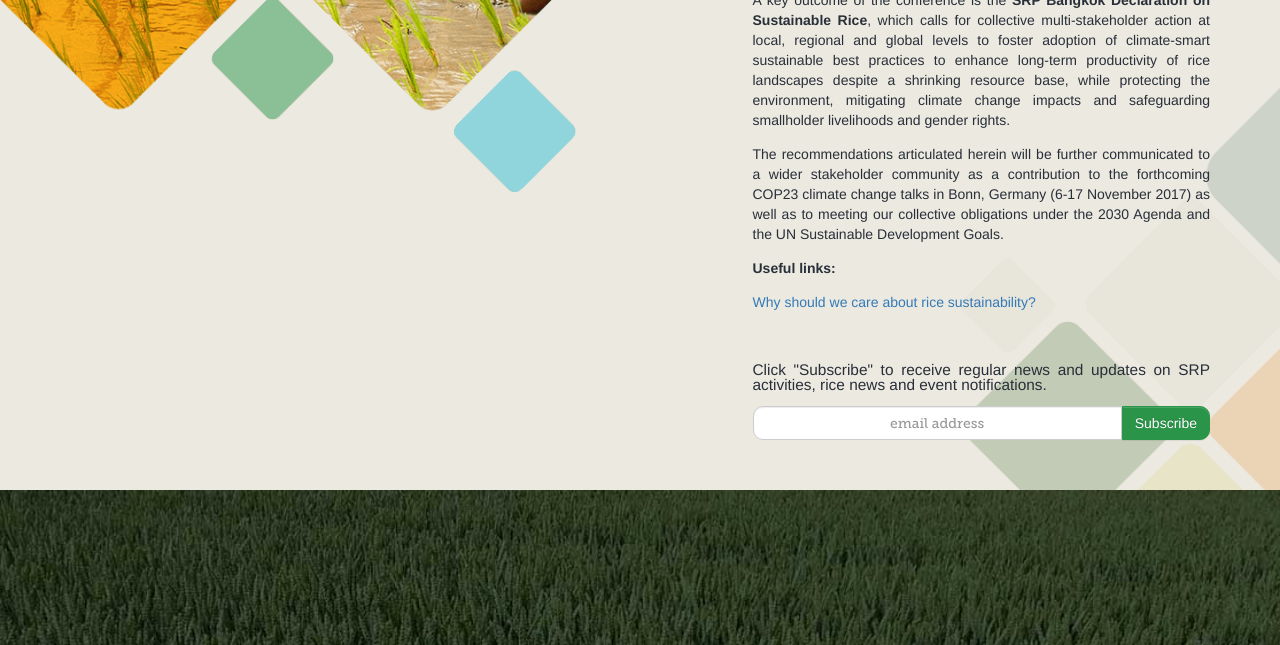
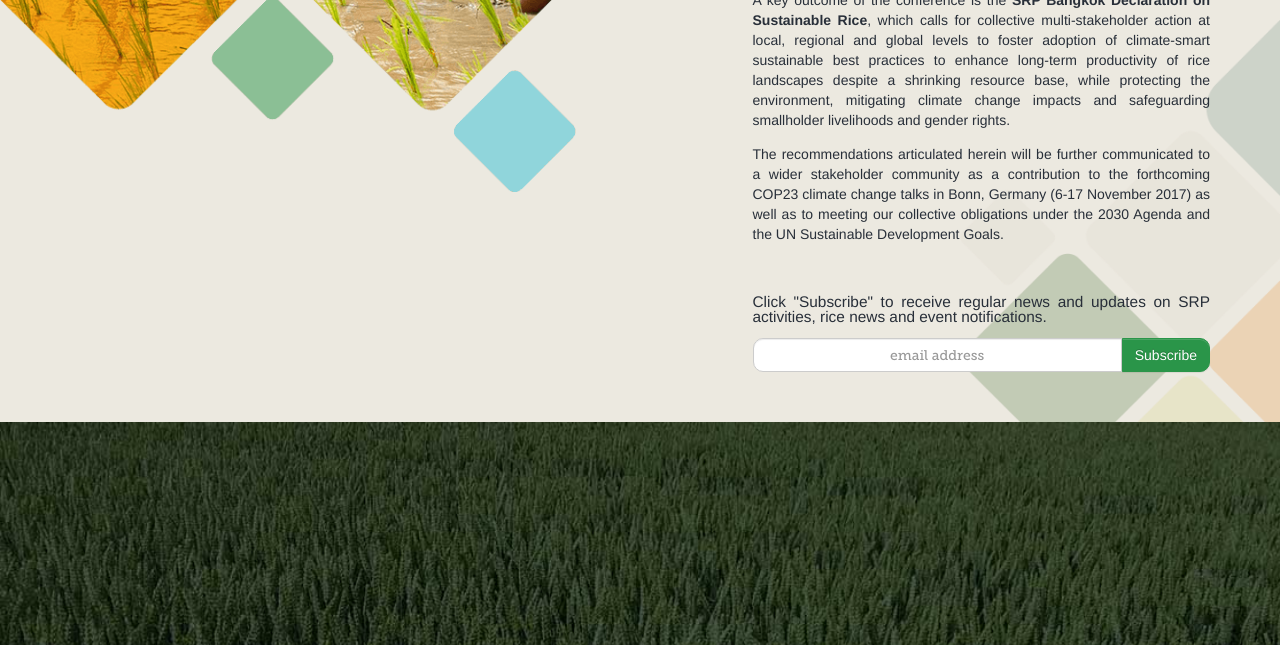
Before and after one commit to sustainablericeplatform/sustainablericeplatform.github.io, a Jekyll site: the page built from index.html, in a window 1280 px wide and 900 px high, scrolled down 951 px, cut to the strip 0-645 px from the top of the window. Built offline with Jekyll 4.4.1, drawn with Linux system fonts in a browser that asks for light colours.

Commit message:
Update index.html

```diff
--- a/index.html
+++ b/index.html
@@ -40,9 +40,9 @@
                 <!--<p>The conference aimed to raise awareness of the critical role of rice in food security, poverty alleviation and climate change in the coming 25 years, to understand the sustainability challenges implicit in covering a projected 25% shortfall in global production by 2050, and to update participants on proven innovative solutions.</p>-->
                 <p>A key outcome of the conference is the <strong>SRP Bangkok Declaration on Sustainable Rice</strong>, which calls for collective multi-stakeholder action at local, regional and global levels to foster adoption of climate-smart sustainable best practices to enhance long-term productivity of rice landscapes despite a shrinking resource base, while protecting the environment, mitigating climate change impacts and safeguarding smallholder livelihoods and gender rights.</p>
                 <p>The recommendations articulated herein will be further communicated to a wider stakeholder community as a contribution to the forthcoming COP23 climate change talks in Bonn, Germany (6-17 November 2017) as well as to meeting our collective obligations under the 2030 Agenda and the UN Sustainable Development Goals.</p>
-                    <p><strong>Useful links:</strong></p>
+                <!--<p><strong>Useful links:</strong></p>
                 <p><a href="https://spark.adobe.com/page/4C4Nc1ALPwU26/" target="_blank">Why should we care about rice sustainability?</a></p>
-                <!--<p>UN Environment and IRRI join hands to drive climate-smart sustainable rice <a href="http://irri.org/news/media-releases/un-environment-and-irri-join-hands-to-drive-climate-smart-sustainable-rice" target="_blank">[More]</a></p>
+                <p>UN Environment and IRRI join hands to drive climate-smart sustainable rice <a href="http://irri.org/news/media-releases/un-environment-and-irri-join-hands-to-drive-climate-smart-sustainable-rice" target="_blank">[More]</a></p>
                 <p>Global rice conference promotes low carbon climate-smart rice <a href="http://www.world-grain.com/articles/news_home/World_Grain_News/2017/10/Global_rice_conference_promote.aspx?ID=%7B4F1F5F83-4DA1-44C9-AA2F-67E2598CCD6D%7D" target="_blank">[More]</a></p>
                 <p><a href="/assets/docs/Updated Background, Programme and Registration Form for the SRP Training Strategy Workshop 3-4 May 2017.pdf" target="_blank">Sustainable Rice Platform Training Strategy Workshop, 3-4 May 2017 (International Rice Research Institute, Los Banos, Philippines)</a></p>
                 <p><a href="/assets/docs/Registration Form_Sustainable Rice Platform Training Strategy Workshop 2017.pdf" target="_blank">REGISTRATION FORM</a></p>
```
